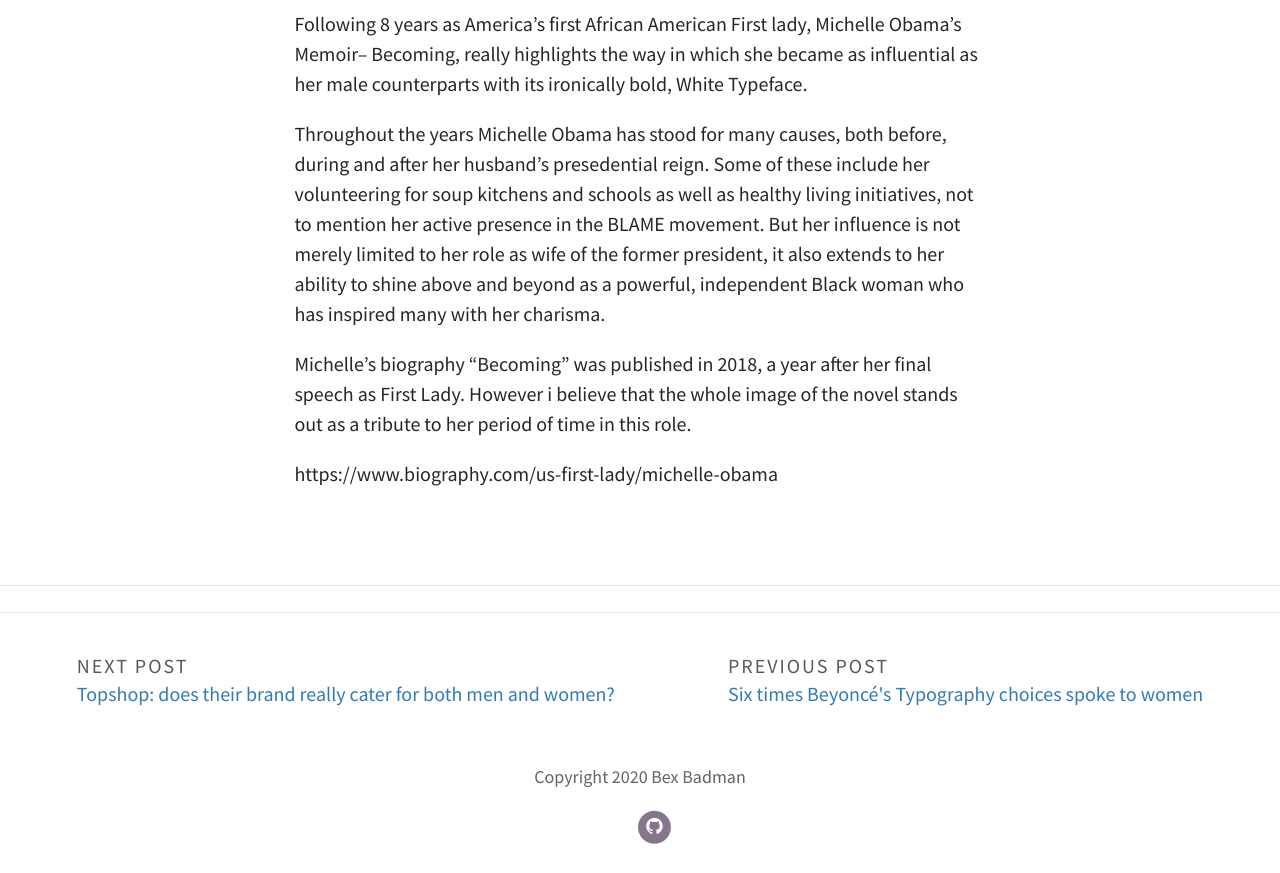
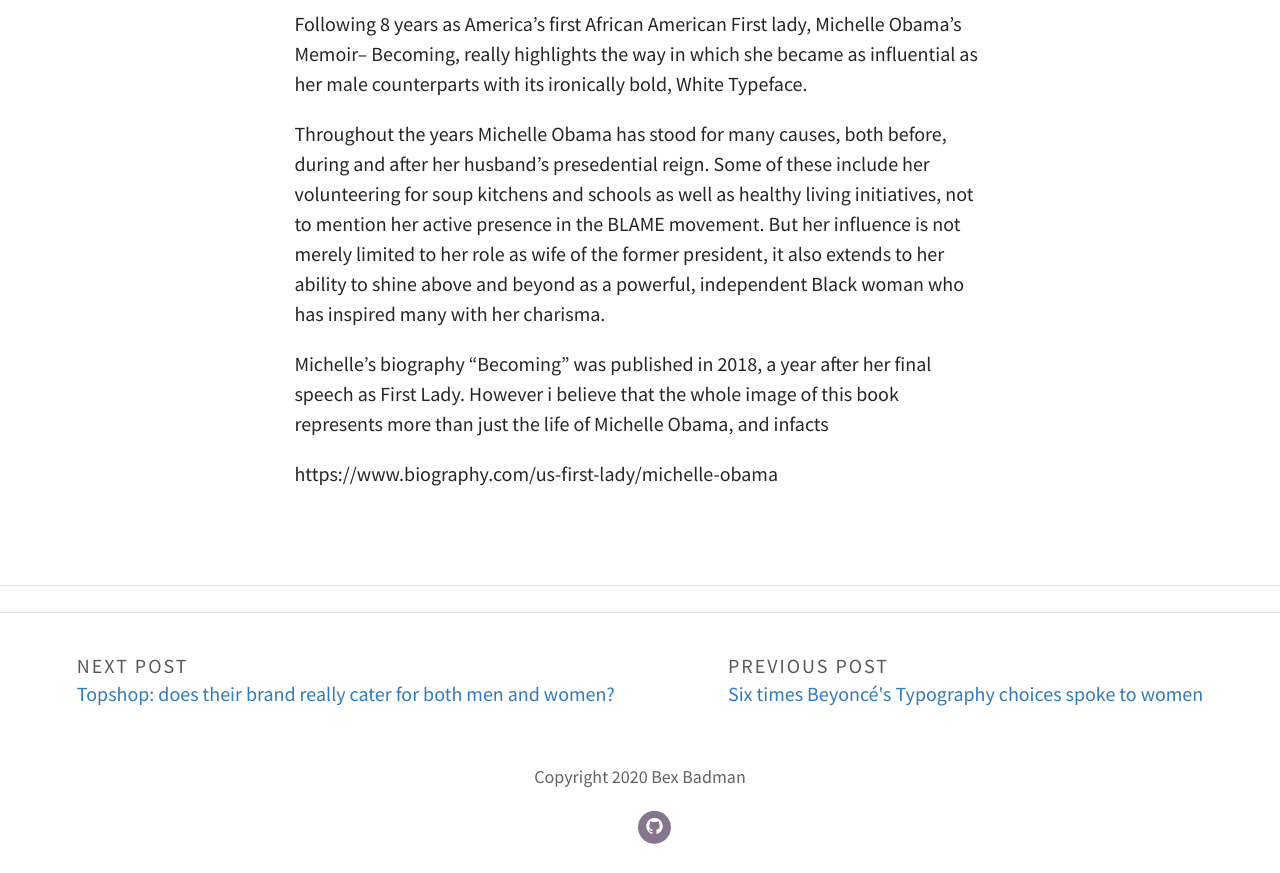
Before and after one commit to rebeccabadman1999/Bex-Badman-Blog, a Jekyll site: the page built from _posts/2020-11-14-thinking-like-a-man-the-typeface-behind-the-first-lady.md, in a window 1280 px wide and 1250 px high, cut to the strip 377-1250 px from the top of the window. Built offline with Jekyll 4.4.1, drawn with Linux system fonts in a browser that asks for light colours; some web fonts are replaced; comment, search, counter and statistics services are not loaded.

Commit message:
Update Post “2020-11-14-thinking-like-a-man-the-typeface-behind-the-first-lady”

```diff
--- a/_posts/2020-11-14-thinking-like-a-man-the-typeface-behind-the-first-lady.md
+++ b/_posts/2020-11-14-thinking-like-a-man-the-typeface-behind-the-first-lady.md
@@ -9,7 +9,7 @@
 
 Throughout the years Michelle Obama has stood for many causes, both before, during and after her husband's presedential reign. Some of these include her volunteering for soup kitchens and schools as well as healthy living initiatives, not to mention her active presence in the BLAME movement. But her influence is not merely limited to her role as wife of the former president, it also extends to her ability to shine above and beyond as a powerful, independent Black woman who has inspired many with her charisma.
 
-Michelle's biography "Becoming" was published in 2018, a year after her final speech as First Lady. However i believe that the whole image of the novel stands out as a tribute to her period of time in this role.
+Michelle's biography "Becoming" was published in 2018, a year after her final speech as First Lady. However i believe that the whole image of this book represents more than just the life of Michelle Obama, and infacts
 
 
 
```
